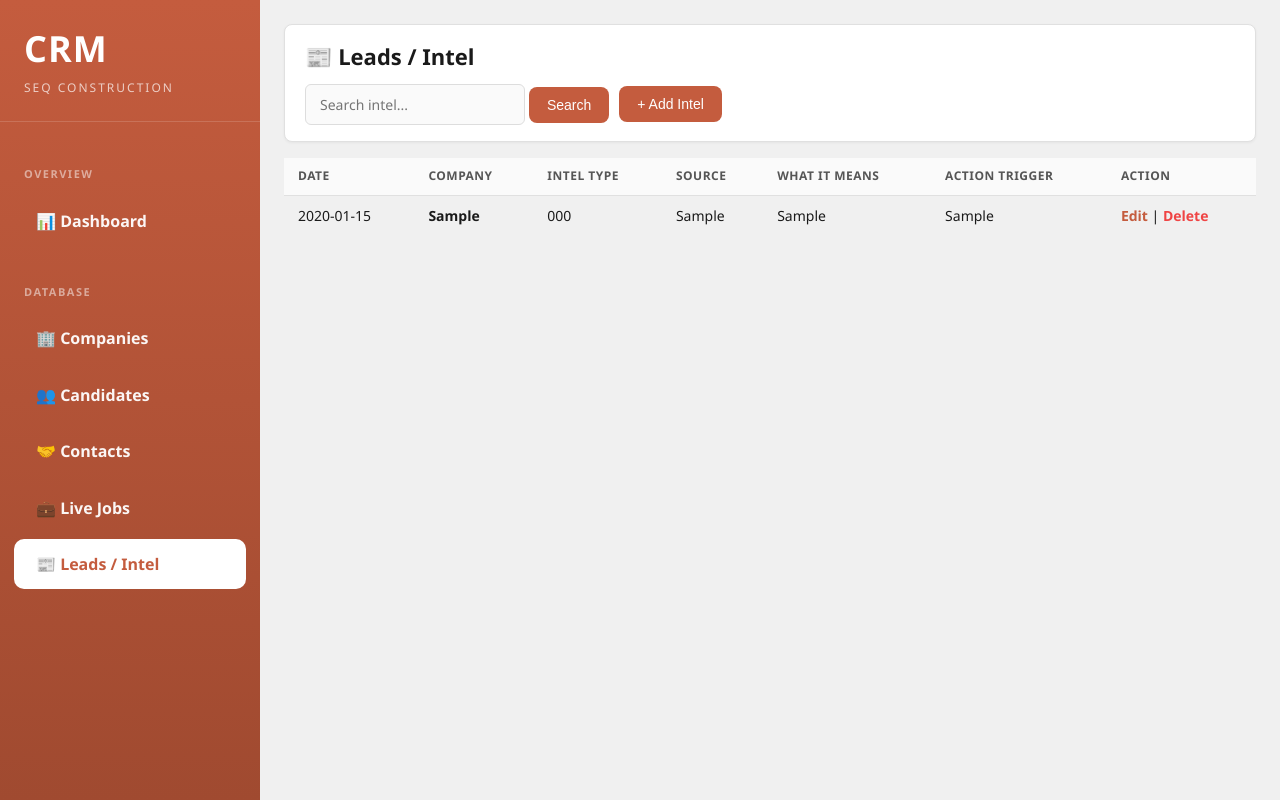
After one commit to claudia-ai-bot/workspace, a Flask app: page /leads in a window 1280 px wide. The commit adds this page. Run offline with Flask 3, Linux system fonts and the light colour scheme; tables that the repository leaves empty hold one stand-in row (values such as "Sample post").

Commit message:
Add Leads/Intel tracking page - track market intelligence

```diff
--- a/seq-crm/app.py
+++ b/seq-crm/app.py
@@ -330,6 +330,51 @@ def contacts_list():
 
     return render_template('contacts.html', contacts=contacts, search=search, sort=sort, order=order)
 
+@app.route('/leads')
+def leads_list():
+    """List all leads/intel"""
+    db = get_db()
+    cursor = db.cursor()
+    search = request.args.get('search', '')
+    if search:
+        cursor.execute('SELECT * FROM leads WHERE company LIKE ? OR intel_type LIKE ? OR what_it_means LIKE ? ORDER BY date DESC',
+                      (f'%{search}%', f'%{search}%', f'%{search}%'))
+    else:
+        cursor.execute('SELECT * FROM leads ORDER BY date DESC')
+    leads = cursor.fetchall()
+    db.close()
+    return render_template('leads.html', leads=leads, search=search)
+
+@app.route('/api/lead', methods=['POST'])
+def api_add_lead():
+    data = request.json
+    db = get_db()
+    cursor = db.cursor()
+    try:
+        if data.get('id'):
+            cursor.execute('''UPDATE leads SET date=?, company=?, intel_type=?, source=?, what_it_means=?, action_trigger=? WHERE id=?''',
+                         (data.get('date'), data.get('company'), data.get('intel_type'), data.get('source'),
+                          data.get('what_it_means'), data.get('action_trigger'), data.get('id')))
+        else:
+            cursor.execute('''INSERT INTO leads (date, company, intel_type, source, what_it_means, action_trigger) VALUES (?,?,?,?,?,?)''',
+                         (data.get('date'), data.get('company'), data.get('intel_type'), data.get('source'),
+                          data.get('what_it_means'), data.get('action_trigger')))
+        db.commit()
+        db.close()
+        return jsonify({'status': 'success'})
+    except Exception as e:
+        db.close()
+        return jsonify({'status': 'error', 'message': str(e)}), 400
+
+@app.route('/api/delete/lead/<int:record_id>', methods=['POST'])
+def api_delete_lead(record_id):
+    db = get_db()
+    cursor = db.cursor()
+    cursor.execute('DELETE FROM leads WHERE id = ?', (record_id,))
+    db.commit()
+    db.close()
+    return jsonify({'status': 'success'})
+
 @app.route('/contact/<int:contact_id>')
 def contact_detail(contact_id):
     """Contact detail view"""
--- a/seq-crm/templates/base.html
+++ b/seq-crm/templates/base.html
@@ -340,6 +340,7 @@ a.button-link {
     <a href="/candidates" class="{% if 'candidate' in request.path %}active{% endif %}">👥 Candidates</a>
     <a href="/contacts" class="{% if 'contact' in request.path and 'companies' not in request.path %}active{% endif %}">🤝 Contacts</a>
     <a href="/deals" class="{% if 'deal' in request.path %}active{% endif %}">💼 Live Jobs</a>
+    <a href="/leads" class="{% if 'lead' in request.path %}active{% endif %}">📰 Leads / Intel</a>
   </div>
 </div>
 
--- /dev/null
+++ b/seq-crm/templates/leads.html
@@ -0,0 +1,171 @@
+{% extends "base.html" %}
+
+{% block title %}Leads / Intel - SEQ CRM{% endblock %}
+
+{% block content %}
+
+<div class="header">
+  <h1>📰 Leads / Intel</h1>
+  <div style="margin-top: 12px; display: flex; gap: 10px; align-items: center; flex-wrap: wrap;">
+    <form method="get" style="display: inline;">
+      <input type="text" name="search" placeholder="Search intel..." value="{{ search }}" style="padding: 10px 14px; border: 1px solid #ddd; border-radius: 6px; width: 220px;">
+      <button type="submit" class="btn">Search</button>
+      {% if search %}
+      <a href="/leads" class="btn btn-secondary" style="margin-left: 5px;">Clear</a>
+      {% endif %}
+    </form>
+    <button class="btn" onclick="showAddForm()">+ Add Intel</button>
+  </div>
+</div>
+
+<!-- Add Form -->
+<div id="formContainer" style="display:none; background: white; padding: 20px; border-radius: 8px; margin-bottom: 20px; box-shadow: 0 1px 3px rgba(0,0,0,0.05);">
+  <h2>Add Intel</h2>
+  <form id="leadForm">
+    <input type="hidden" id="leadId" />
+
+    <div style="display: grid; grid-template-columns: 1fr 1fr; gap: 15px;">
+      <div class="form-group">
+        <label>Date</label>
+        <input type="text" id="leadDate" placeholder="e.g., 2026-03-11" />
+      </div>
+      <div class="form-group">
+        <label>Company</label>
+        <input type="text" id="leadCompany" placeholder="Company name" />
+      </div>
+      <div class="form-group">
+        <label>Intel Type</label>
+        <input type="text" id="leadType" placeholder="e.g., New Project, Hiring, Expansion" />
+      </div>
+      <div class="form-group">
+        <label>Source</label>
+        <input type="text" id="leadSource" placeholder="e.g., LinkedIn, Website, Referral" />
+      </div>
+    </div>
+
+    <div class="form-group">
+      <label>What It Means</label>
+      <textarea id="leadMeaning" rows="2" placeholder="Key intelligence..."></textarea>
+    </div>
+
+    <div class="form-group">
+      <label>Action Trigger</label>
+      <textarea id="leadAction" rows="2" placeholder="What should you do?"></textarea>
+    </div>
+
+    <button type="submit" class="btn">Save</button>
+    <button type="button" class="btn btn-secondary" onclick="hideForm()" style="margin-left: 10px;">Cancel</button>
+  </form>
+</div>
+
+<!-- Leads Table -->
+<table>
+  <thead>
+    <tr>
+      <th>Date</th>
+      <th>Company</th>
+      <th>Intel Type</th>
+      <th>Source</th>
+      <th>What It Means</th>
+      <th>Action Trigger</th>
+      <th>Action</th>
+    </tr>
+  </thead>
+  <tbody>
+    {% for lead in leads %}
+    <tr>
+      <td>{{ lead.date or '-' }}</td>
+      <td><strong>{{ lead.company }}</strong></td>
+      <td>{{ lead.intel_type or '-' }}</td>
+      <td>{{ lead.source or '-' }}</td>
+      <td>{{ lead.what_it_means or '-' }}</td>
+      <td>{{ lead.action_trigger or '-' }}</td>
+      <td>
+        <a href="#" onclick="editLead({{ lead.id }}); return false;">Edit</a> |
+        <a href="#" onclick="deleteLead('{{ lead.company }}', {{ lead.id }}); return false;" style="color: #ef4444;">Delete</a>
+      </td>
+    </tr>
+    {% endfor %}
+  </tbody>
+</table>
+
+{% if not leads %}
+<p style="text-align: center; color: #64748b; margin-top: 20px;">
+  No intel yet. <a href="#" onclick="showAddForm(); return false;">Add one now.</a>
+</p>
+{% endif %}
+
+<!-- Delete Modal -->
+<div id="deleteModal" style="display:none; position: fixed; top: 0; left: 0; width: 100%; height: 100%; background: rgba(0,0,0,0.5); z-index: 1000; align-items: center; justify-content: center;">
+  <div style="background: white; padding: 30px; border-radius: 8px; max-width: 400px;">
+    <h2 style="color: #ef4444;">Delete Intel?</h2>
+    <p>Type company name to confirm:</p>
+    <p id="deleteConfirmText" style="background: #f1f5f9; padding: 10px; border-radius: 4px; font-weight: bold;"></p>
+    <input type="text" id="deleteConfirmInput" placeholder="Type to confirm" style="width: 100%; padding: 10px; margin: 15px 0; border: 1px solid #ddd; border-radius: 4px;" />
+    <div style="display: flex; gap: 10px;">
+      <button onclick="confirmDelete()" class="btn" style="background: #ef4444; flex: 1;">Delete</button>
+      <button onclick="closeDeleteModal()" class="btn btn-secondary" style="flex: 1;">Cancel</button>
+    </div>
+  </div>
+</div>
+
+<script>
+function showAddForm() {
+  document.getElementById('formContainer').style.display = 'block';
+  document.getElementById('leadForm').reset();
+  document.getElementById('leadId').value = '';
+  window.scrollTo(0, document.getElementById('formContainer').offsetTop);
+}
+
+function hideForm() {
+  document.getElementById('formContainer').style.display = 'none';
+}
+
+let deleteLeadId = null;
+
+function deleteLead(company, id) {
+  deleteLeadId = id;
+  document.getElementById('deleteConfirmText').textContent = company;
+  document.getElementById('deleteModal').style.display = 'flex';
+  document.getElementById('deleteConfirmInput').value = '';
+  document.getElementById('deleteConfirmInput').focus();
+}
+
+function closeDeleteModal() {
+  document.getElementById('deleteModal').style.display = 'none';
+}
+
+async function confirmDelete() {
+  const input = document.getElementById('deleteConfirmInput').value;
+  const confirmText = document.getElementById('deleteConfirmText').textContent;
+  if (input !== confirmText) { alert('Name does not match'); return; }
+  await fetch('/api/delete/lead/' + deleteLeadId, { method: 'POST' });
+  location.reload();
+}
+
+function editLead(id) {
+  // For now, just show alert - can implement edit later
+  alert('Edit feature coming soon. Delete and re-add for now.');
+}
+
+document.getElementById('leadForm').addEventListener('submit', async (e) => {
+  e.preventDefault();
+  const data = {
+    id: document.getElementById('leadId').value || null,
+    date: document.getElementById('leadDate').value,
+    company: document.getElementById('leadCompany').value,
+    intel_type: document.getElementById('leadType').value,
+    source: document.getElementById('leadSource').value,
+    what_it_means: document.getElementById('leadMeaning').value,
+    action_trigger: document.getElementById('leadAction').value
+  };
+  const response = await fetch('/api/lead', {
+    method: 'POST',
+    headers: { 'Content-Type': 'application/json' },
+    body: JSON.stringify(data)
+  });
+  if (response.ok) { location.reload(); } else { alert('Error saving'); }
+});
+</script>
+
+{% endblock %}
```
Also changed, not shown: seq-crm/crm.db.
